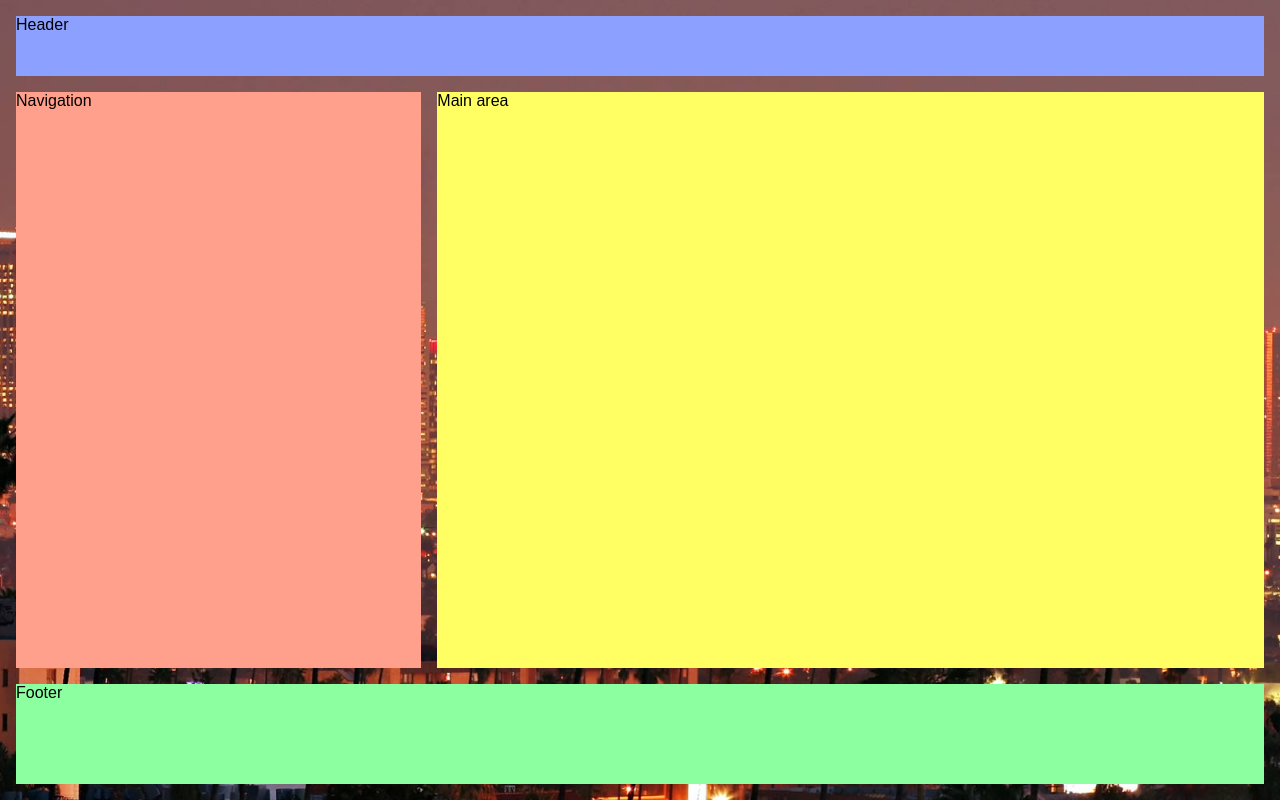
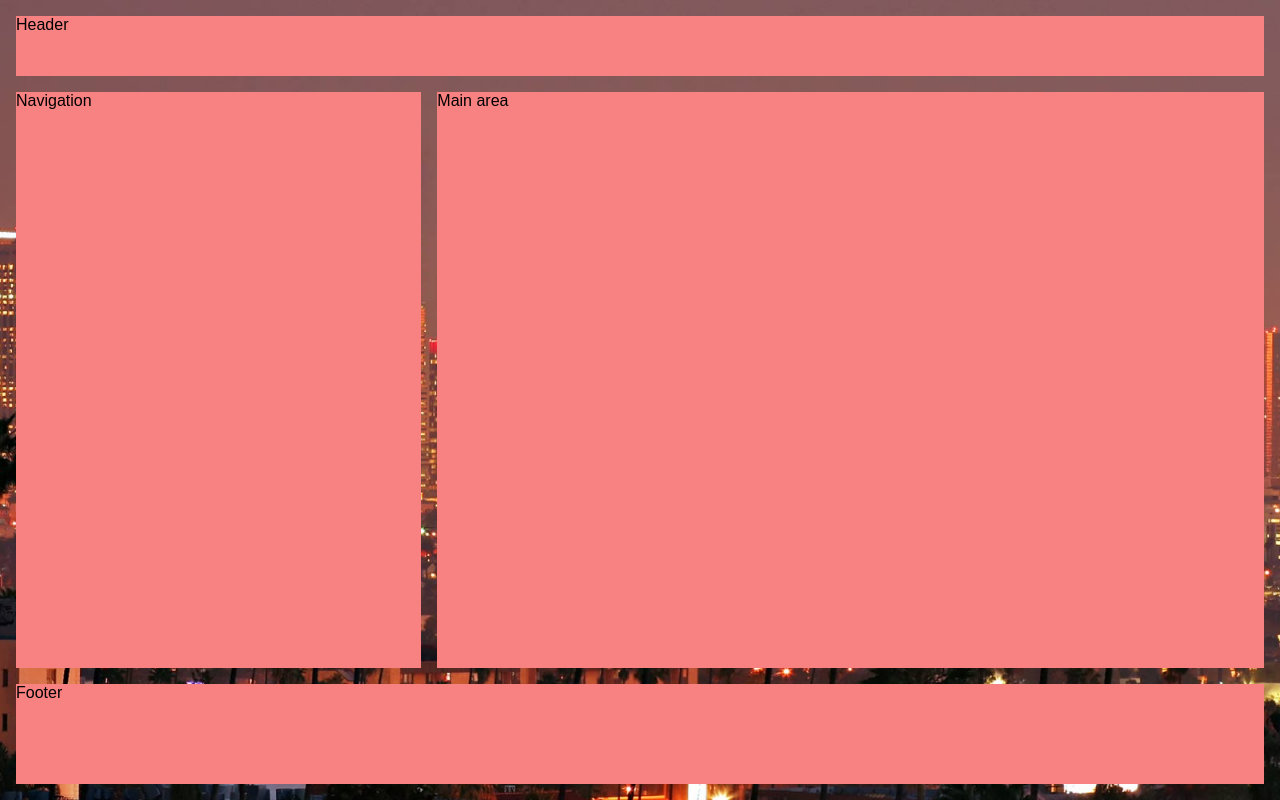
Before and after one commit to svante1987/JavaScript2, a plain HTML site: page index.html in a window 1280 px wide. Drawn offline with Linux system fonts and the light colour scheme.

Commit message:
bakgrundsfärg på grid

```diff
--- a/style.css
+++ b/style.css
@@ -15,7 +15,7 @@
 :root{
   --purple: #ffc2fbff;
   --blue: #4cd5faff;
-  --orange: #ff5c5cff;
+  --orange: rgb(248, 129, 129);
   --yellow: #fdf8d8ff;
   --brown: #ae8e84ff;
 }
@@ -53,22 +53,22 @@ body{
 
 #page > header {
   grid-area: head;
-  background-color: #8ca0ff;
+  background-color: var(--orange);
 }
 
 #page > nav {
   grid-area: nav;
-  background-color: #ffa08c;
+  background-color: var(--orange);
 }
 
 #page > main {
   grid-area: main;
-  background-color: #ffff64;
+  background-color: var(--orange);
 }
 
 #page > footer {
   grid-area: foot;
-  background-color: #8cffa0;
+  background-color: var(--orange);
 }
 /*
 #container{
```
